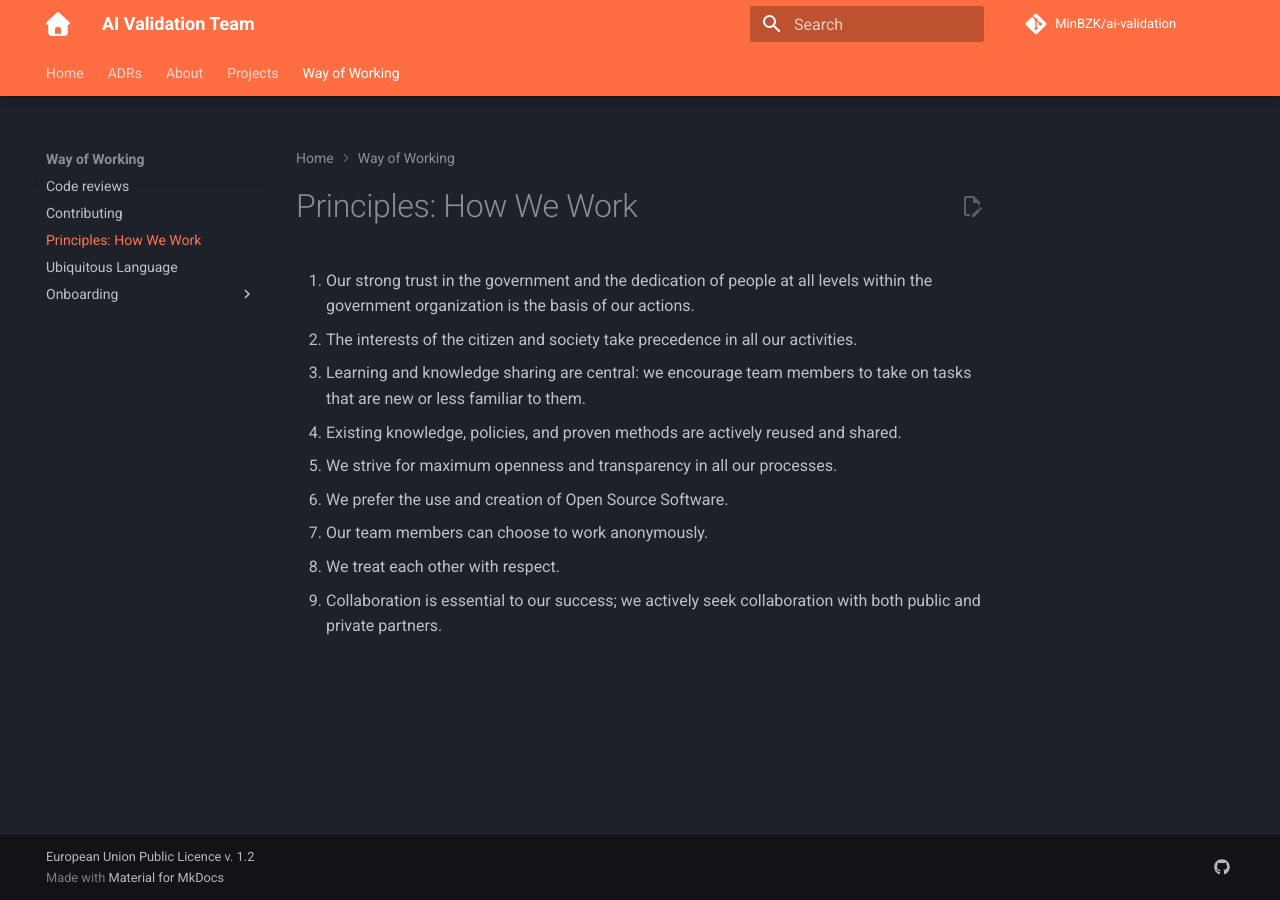
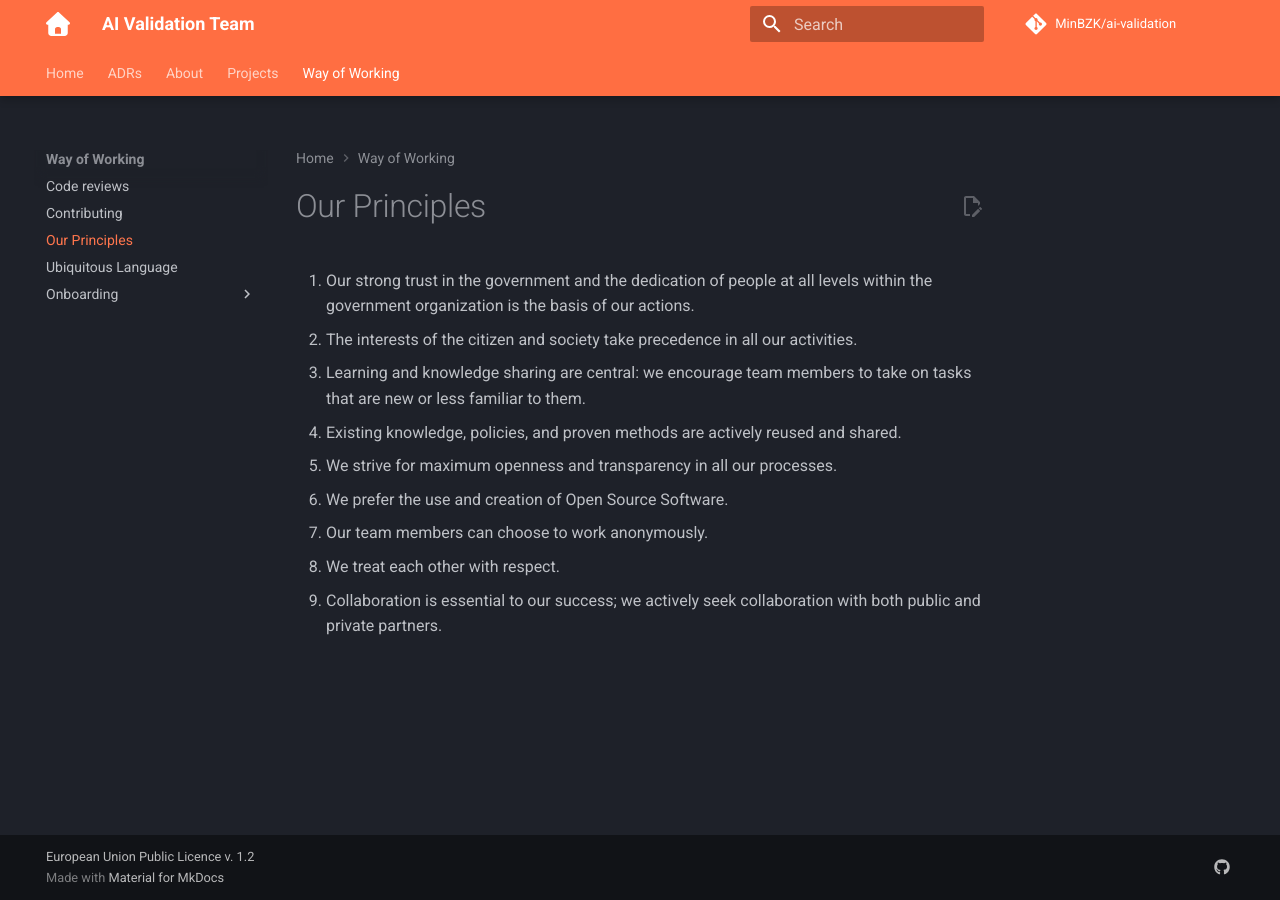
Before and after one commit to MinBZK/ai-validation, an MkDocs documentation site: the page built from docs/Way-of-Working/Principles.md, in a window 1280 px wide. Built offline with MkDocs 1.6.1 and Material for MkDocs 9.7.7, drawn with Linux system fonts in a browser that asks for light colours; plug-ins that fetch from the network failed and are left out; comment, search, counter and statistics services are not loaded.

Commit message:
Rename principles

```diff
--- a/docs/Way-of-Working/Principles.md
+++ b/docs/Way-of-Working/Principles.md
@@ -1,4 +1,4 @@
-# Principles: How We Work
+# Our Principles
 
 1. Our strong trust in the government and the dedication of people at all levels within the government organization is
 the basis of our actions.
```
